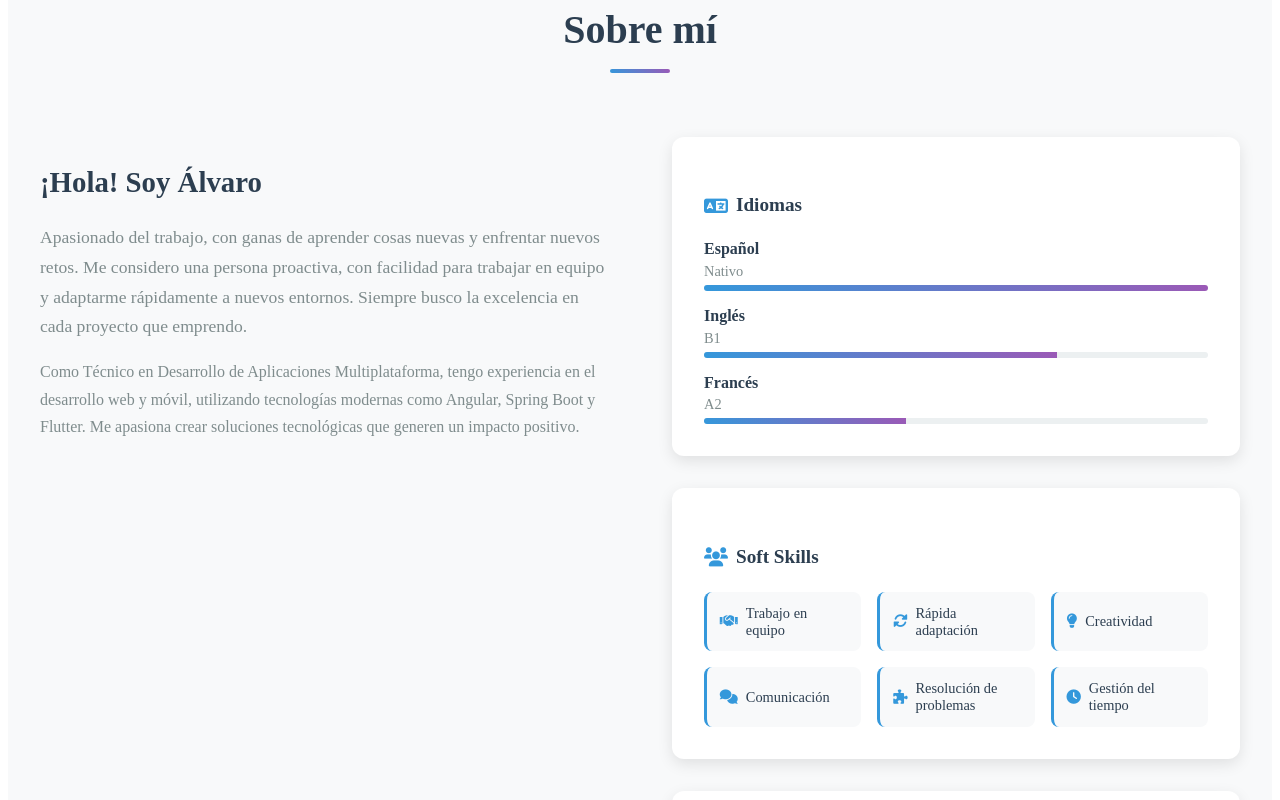
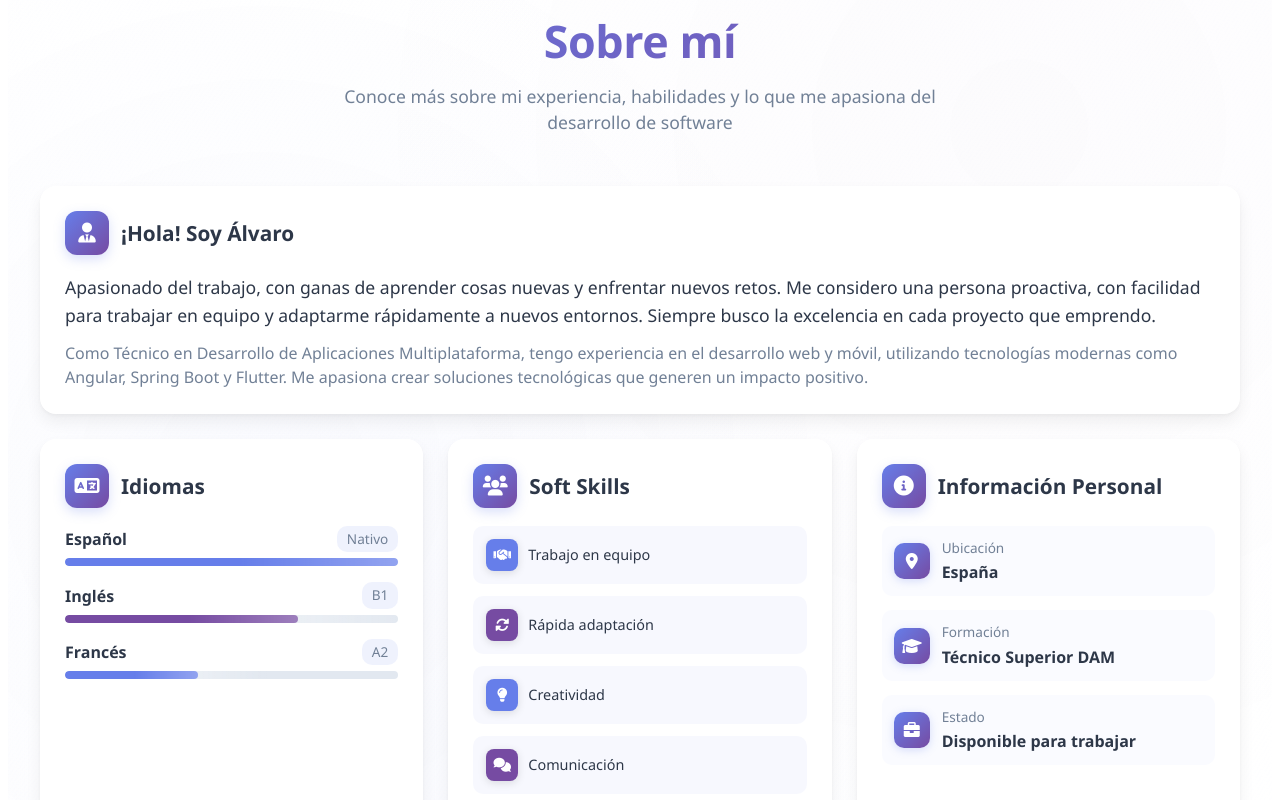
Before and after one commit to alvarocastilla05/Portafolios, an Angular app in the folder Portafolios/: page / in a window 1280 px wide. Shown: the part 2240-3040 px from the top of the page. Built offline with nearby package versions, Linux system fonts and the light colour scheme.

Commit message:
Sobre mi casi terminado

```diff
--- a/Portafolios/src/app/components/about/about.component.css
+++ b/Portafolios/src/app/components/about/about.component.css
@@ -1,266 +1,419 @@
-.about {
+/* About Section */
+.about-section {
+  min-height: 80vh;
   padding: 80px 0;
-  background: #f8f9fa;
+  background: #ffffff;
+  position: relative;
+  overflow: hidden;
 }
 
-.about-container {
+.about-section::before {
+  content: '';
+  position: absolute;
+  top: 0;
+  left: 0;
+  right: 0;
+  bottom: 0;
+  background:
+    radial-gradient(circle at 20% 50%, rgba(102, 126, 234, 0.03) 0%, transparent 50%),
+    radial-gradient(circle at 80% 20%, rgba(118, 75, 162, 0.02) 0%, transparent 50%),
+    radial-gradient(circle at 40% 80%, rgba(102, 126, 234, 0.025) 0%, transparent 50%);
+  pointer-events: none;
+}
+
+.about-section::after {
+  content: '';
+  position: absolute;
+  top: -50%;
+  left: -50%;
+  width: 200%;
+  height: 200%;
+  background: repeating-linear-gradient(
+    0deg,
+    transparent,
+    transparent 2px,
+    rgba(102, 126, 234, 0.005) 2px,
+    rgba(102, 126, 234, 0.005) 4px
+  );
+  animation: float 20s linear infinite;
+  pointer-events: none;
+}
+
+.container {
   max-width: 1200px;
   margin: 0 auto;
-  padding: 0 2rem;
+  padding: 0 20px;
+  position: relative;
+  z-index: 2;
 }
 
-.section-header {
+/* Header Styles */
+.about-header {
   text-align: center;
-  margin-bottom: 4rem;
+  margin-bottom: 50px;
+  animation: fadeInUp 0.8s ease-out;
 }
 
 .section-title {
-  font-size: 2.5rem;
-  color: #2c3e50;
-  margin-bottom: 1rem;
+  font-size: 2.8rem;
   font-weight: 700;
+  color: #2d3748;
+  margin-bottom: 12px;
+  background: linear-gradient(135deg, #667eea 0%, #764ba2 100%);
+  -webkit-background-clip: text;
+  -webkit-text-fill-color: transparent;
+  background-clip: text;
+  font-family: 'Segoe UI', 'Roboto', 'Arial', sans-serif;
+  letter-spacing: -0.01em;
 }
 
-.section-line {
-  width: 60px;
-  height: 4px;
-  background: linear-gradient(45deg, #3498db, #9b59b6);
+.section-subtitle {
+  font-size: 1.1rem;
+  color: #718096;
+  max-width: 600px;
   margin: 0 auto;
-  border-radius: 2px;
+  line-height: 1.5;
+  font-family: 'Segoe UI', 'Roboto', 'Arial', sans-serif;
+  font-weight: 400;
 }
 
+/* About Grid */
 .about-content {
   display: grid;
-  grid-template-columns: 1fr 1fr;
-  gap: 4rem;
-  margin-bottom: 3rem;
+  grid-template-columns: repeat(auto-fit, minmax(350px, 1fr));
+  gap: 25px;
+  margin-bottom: 30px;
 }
 
-.about-description h3 {
-  font-size: 1.8rem;
-  color: #2c3e50;
-  margin-bottom: 1.5rem;
+/* Card Styles */
+.about-card {
+  background: #ffffff;
+  border-radius: 16px;
+  padding: 24px;
+  box-shadow:
+    0 2px 4px rgba(0, 0, 0, 0.04),
+    0 8px 16px rgba(0, 0, 0, 0.06);
+  border: 1px solid rgba(255, 255, 255, 0.8);
+  position: relative;
+  overflow: hidden;
+  transition: all 0.3s cubic-bezier(0.4, 0, 0.2, 1);
+  animation: slideInUp 0.6s ease-out;
+}
+
+.about-card::before {
+  content: '';
+  position: absolute;
+  top: 0;
+  left: 0;
+  right: 0;
+  height: 3px;
+  background: linear-gradient(90deg, #667eea 0%, #764ba2 100%);
+  transform: scaleX(0);
+  transform-origin: left;
+  transition: transform 0.3s ease;
+}
+
+.about-card:hover {
+  transform: translateY(-4px);
+  box-shadow:
+    0 4px 8px rgba(0, 0, 0, 0.08),
+    0 12px 24px rgba(102, 126, 234, 0.12);
+}
+
+.about-card:hover::before {
+  transform: scaleX(1);
+}
+
+/* Card Header */
+.card-header {
+  display: flex;
+  align-items: center;
+  gap: 12px;
+  margin-bottom: 18px;
+}
+
+.card-icon {
+  width: 44px;
+  height: 44px;
+  border-radius: 12px;
+  background: linear-gradient(135deg, #667eea 0%, #764ba2 100%);
+  display: flex;
+  align-items: center;
+  justify-content: center;
+  color: white;
+  font-size: 20px;
+  box-shadow: 0 4px 12px rgba(102, 126, 234, 0.25);
+}
+
+.card-title {
+  font-size: 1.3rem;
   font-weight: 600;
+  color: #2d3748;
+  margin: 0;
+  font-family: 'Segoe UI', 'Roboto', 'Arial', sans-serif;
+}
+
+/* Card Content */
+.card-content {
+  color: #4a5568;
+  line-height: 1.5;
+}
+
+/* Introduction Card */
+.introduction-card {
+  grid-column: 1 / -1;
 }
 
 .main-description {
   font-size: 1.1rem;
-  line-height: 1.8;
-  color: #34495e;
-  margin-bottom: 1.5rem;
   font-weight: 500;
+  color: #2d3748;
+  margin-bottom: 12px;
+  line-height: 1.6;
+  font-family: 'Segoe UI', 'Roboto', 'Arial', sans-serif;
 }
 
-.about-description p {
-  line-height: 1.7;
-  color: #7f8c8d;
-  margin-bottom: 1rem;
+.secondary-description {
+  font-size: 1rem;
+  color: #718096;
+  line-height: 1.5;
+  margin: 0;
+  font-family: 'Segoe UI', 'Roboto', 'Arial', sans-serif;
 }
 
-.about-info {
+/* Languages */
+.languages-list {
   display: flex;
   flex-direction: column;
-  gap: 2rem;
-}
-
-.info-card {
-  background: white;
-  padding: 2rem;
-  border-radius: 12px;
-  box-shadow: 0 5px 15px rgba(0, 0, 0, 0.1);
-  transition: transform 0.3s ease, box-shadow 0.3s ease;
-}
-
-.info-card:hover {
-  transform: translateY(-5px);
-  box-shadow: 0 10px 25px rgba(0, 0, 0, 0.15);
-}
-
-.info-card h4 {
-  font-size: 1.2rem;
-  color: #2c3e50;
-  margin-bottom: 1.5rem;
-  display: flex;
-  align-items: center;
-  gap: 0.5rem;
-}
-
-.info-card h4 i {
-  color: #3498db;
-}
-
-/* Idiomas */
-.language-list {
-  display: flex;
-  flex-direction: column;
-  gap: 1rem;
+  gap: 16px;
 }
 
 .language-item {
+  position: relative;
+}
+
+.language-info {
   display: flex;
-  flex-direction: column;
-  gap: 0.3rem;
+  justify-content: space-between;
+  align-items: center;
+  margin-bottom: 6px;
 }
 
 .language-name {
   font-weight: 600;
-  color: #2c3e50;
+  color: #2d3748;
+  font-size: 1rem;
+  font-family: 'Segoe UI', 'Roboto', 'Arial', sans-serif;
 }
 
 .language-level {
-  font-size: 0.9rem;
-  color: #7f8c8d;
+  font-weight: 500;
+  color: #718096;
+  background: rgba(102, 126, 234, 0.1);
+  padding: 3px 10px;
+  border-radius: 10px;
+  font-size: 0.85rem;
+  font-family: 'Segoe UI', 'Roboto', 'Arial', sans-serif;
 }
 
 .language-bar {
-  width: 100%;
-  height: 6px;
-  background: #ecf0f1;
-  border-radius: 3px;
+  height: 8px;
+  background: #e2e8f0;
+  border-radius: 4px;
   overflow: hidden;
+  position: relative;
 }
 
 .language-progress {
   height: 100%;
-  background: linear-gradient(45deg, #3498db, #9b59b6);
-  transition: width 0.8s ease;
+  background: var(--progress-color, #667eea);
+  border-radius: 4px;
+  transition: width 1s ease-out;
+  position: relative;
+}
+
+.language-progress::after {
+  content: '';
+  position: absolute;
+  top: 0;
+  left: 0;
+  right: 0;
+  bottom: 0;
+  background: linear-gradient(90deg, transparent, rgba(255,255,255,0.3), transparent);
+  animation: shimmer 2s infinite;
 }
 
 /* Soft Skills */
-.skills-grid {
+.soft-skills-grid {
   display: grid;
-  grid-template-columns: repeat(auto-fit, minmax(150px, 1fr));
-  gap: 1rem;
+  grid-template-columns: repeat(auto-fit, minmax(180px, 1fr));
+  gap: 12px;
 }
 
-.skill-tag {
+.soft-skill-item {
   display: flex;
   align-items: center;
-  gap: 0.5rem;
-  padding: 0.8rem;
-  background: #f8f9fa;
-  border-radius: 8px;
-  border-left: 3px solid #3498db;
+  gap: 10px;
+  padding: 12px;
+  background: rgba(102, 126, 234, 0.05);
+  border-radius: 10px;
   transition: all 0.3s ease;
+  border: 1px solid transparent;
 }
 
-.skill-tag:hover {
-  background: #e3f2fd;
-  transform: translateX(5px);
+.soft-skill-item:hover {
+  background: rgba(102, 126, 234, 0.1);
+  border-color: var(--skill-color);
+  transform: translateY(-1px);
 }
 
-.skill-tag i {
-  color: #3498db;
-  font-size: 0.9rem;
+.soft-skill-item .skill-icon {
+  width: 32px;
+  height: 32px;
+  border-radius: 8px;
+  background: var(--skill-color);
+  color: white;
+  display: flex;
+  align-items: center;
+  justify-content: center;
+  font-size: 14px;
+  box-shadow: 0 2px 8px rgba(0,0,0,0.12);
 }
 
-.skill-tag span {
+.skill-name {
+  font-weight: 500;
+  color: #2d3748;
   font-size: 0.9rem;
-  color: #2c3e50;
-  font-weight: 500;
+  font-family: 'Segoe UI', 'Roboto', 'Arial', sans-serif;
 }
 
-/* Información personal */
-.personal-info {
+/* Personal Info */
+.personal-info-list {
   display: flex;
   flex-direction: column;
-  gap: 1rem;
+  gap: 14px;
 }
 
 .info-item {
   display: flex;
-  justify-content: space-between;
   align-items: center;
-  padding: 0.5rem 0;
-  border-bottom: 1px solid #ecf0f1;
+  gap: 12px;
+  padding: 12px;
+  background: rgba(102, 126, 234, 0.03);
+  border-radius: 10px;
+  transition: all 0.3s ease;
 }
 
-.info-item:last-child {
-  border-bottom: none;
+.info-item:hover {
+  background: rgba(102, 126, 234, 0.08);
+  transform: translateX(2px);
+}
+
+.info-icon {
+  width: 36px;
+  height: 36px;
+  border-radius: 10px;
+  background: linear-gradient(135deg, #667eea 0%, #764ba2 100%);
+  color: white;
+  display: flex;
+  align-items: center;
+  justify-content: center;
+  font-size: 16px;
+  box-shadow: 0 2px 8px rgba(102, 126, 234, 0.25);
+}
+
+.info-content {
+  display: flex;
+  flex-direction: column;
+  gap: 2px;
 }
 
 .info-label {
-  font-weight: 600;
-  color: #2c3e50;
+  font-weight: 500;
+  color: #718096;
+  font-size: 0.85rem;
+  font-family: 'Segoe UI', 'Roboto', 'Arial', sans-serif;
 }
 
 .info-value {
-  color: #7f8c8d;
+  font-weight: 600;
+  color: #2d3748;
+  font-size: 1rem;
+  font-family: 'Segoe UI', 'Roboto', 'Arial', sans-serif;
 }
 
-/* Call to action */
-.about-cta {
-  display: flex;
-  justify-content: center;
-  gap: 1rem;
-  margin-top: 2rem;
+/* Animations */
+@keyframes float {
+  0% { transform: rotate(0deg); }
+  100% { transform: rotate(360deg); }
 }
 
-.btn {
-  padding: 12px 30px;
-  border-radius: 30px;
-  text-decoration: none;
-  font-weight: 600;
-  transition: all 0.3s ease;
-  display: inline-flex;
-  align-items: center;
-  gap: 0.5rem;
+@keyframes fadeInUp {
+  from {
+    opacity: 0;
+    transform: translateY(20px);
+  }
+  to {
+    opacity: 1;
+    transform: translateY(0);
+  }
 }
 
-.btn-primary {
-  background: #3498db;
-  color: white;
-  border: 2px solid #3498db;
+@keyframes slideInUp {
+  from {
+    opacity: 0;
+    transform: translateY(30px);
+  }
+  to {
+    opacity: 1;
+    transform: translateY(0);
+  }
 }
 
-.btn-primary:hover {
-  background: #2980b9;
-  border-color: #2980b9;
-  transform: translateY(-2px);
-  box-shadow: 0 5px 15px rgba(52, 152, 219, 0.3);
-}
-
-.btn-outline {
-  background: transparent;
-  color: #3498db;
-  border: 2px solid #3498db;
-}
-
-.btn-outline:hover {
-  background: #3498db;
-  color: white;
-  transform: translateY(-2px);
-  box-shadow: 0 5px 15px rgba(52, 152, 219, 0.3);
+@keyframes shimmer {
+  0% { transform: translateX(-100%); }
+  100% { transform: translateX(100%); }
 }
 
 /* Responsive */
 @media (max-width: 768px) {
-  .about-content {
-    grid-template-columns: 1fr;
-    gap: 2rem;
+  .about-section {
+    padding: 60px 0;
+  }
+
+  .container {
+    padding: 0 16px;
   }
 
   .section-title {
-    font-size: 2rem;
+    font-size: 2.2rem;
   }
 
-  .skills-grid {
-    grid-template-columns: 1fr;
+  .section-subtitle {
+    font-size: 1rem;
   }
 
-  .about-cta {
-    flex-direction: column;
-    align-items: center;
+  .about-content {
+    grid-template-columns: 1fr;
+    gap: 20px;
   }
 
-  .btn {
-    width: 200px;
-    justify-content: center;
+  .about-card {
+    padding: 20px;
   }
 
-  .info-item {
-    flex-direction: column;
-    align-items: flex-start;
-    gap: 0.3rem;
+  .soft-skills-grid {
+    grid-template-columns: 1fr;
+    gap: 10px;
+  }
+
+  .card-icon {
+    width: 40px;
+    height: 40px;
+    font-size: 18px;
+  }
+
+  .card-title {
+    font-size: 1.2rem;
   }
 }
--- a/Portafolios/src/app/components/about/about.component.html
+++ b/Portafolios/src/app/components/about/about.component.html
@@ -1,116 +1,168 @@
-<section class="about" id="about">
-  <div class="about-container">
-    <div class="section-header">
+<section class="about-section" id="about">
+  <div class="container">
+    <!-- Header -->
+    <div class="about-header">
       <h2 class="section-title">Sobre mí</h2>
-      <div class="section-line"></div>
+      <p class="section-subtitle">
+        Conoce más sobre mi experiencia, habilidades y lo que me apasiona del desarrollo de software
+      </p>
     </div>
 
+    <!-- About Content -->
     <div class="about-content">
-      <!-- Descripción personal -->
-      <div class="about-description">
-        <h3>¡Hola! Soy Álvaro</h3>
+      <!-- Introduction Card -->
+      <div class="about-card introduction-card">
+        <div class="card-header">
+          <div class="card-icon">
+            <i class="fas fa-user-tie"></i>
+          </div>
+          <h3 class="card-title">¡Hola! Soy Álvaro</h3>
+        </div>
+        <div class="card-content">
           <p class="main-description">
             Apasionado del trabajo, con ganas de aprender cosas nuevas y enfrentar nuevos retos.
             Me considero una persona proactiva, con facilidad para trabajar en equipo y adaptarme
             rápidamente a nuevos entornos. Siempre busco la excelencia en cada proyecto que emprendo.
           </p>
-        <p>
+          <p class="secondary-description">
             Como Técnico en Desarrollo de Aplicaciones Multiplataforma, tengo experiencia en el
             desarrollo web y móvil, utilizando tecnologías modernas como Angular, Spring Boot y Flutter.
             Me apasiona crear soluciones tecnológicas que generen un impacto positivo.
           </p>
         </div>
+      </div>
 
-      <!-- Información adicional -->
-      <div class="about-info">
-        <!-- Idiomas -->
-        <div class="info-card">
-          <h4><i class="fas fa-language"></i> Idiomas</h4>
-          <div class="language-list">
+      <!-- Languages Card -->
+      <div class="about-card languages-card">
+        <div class="card-header">
+          <div class="card-icon">
+            <i class="fas fa-language"></i>
+          </div>
+          <h3 class="card-title">Idiomas</h3>
+        </div>
+        <div class="card-content">
+          <div class="languages-list">
             <div class="language-item">
+              <div class="language-info">
                 <span class="language-name">Español</span>
                 <span class="language-level">Nativo</span>
+              </div>
               <div class="language-bar">
-                <div class="language-progress" style="width: 100%"></div>
+                <div class="language-progress" style="width: 100%; --progress-color: #667eea"></div>
               </div>
             </div>
             <div class="language-item">
+              <div class="language-info">
                 <span class="language-name">Inglés</span>
                 <span class="language-level">B1</span>
+              </div>
               <div class="language-bar">
-                <div class="language-progress" style="width: 70%"></div>
+                <div class="language-progress" style="width: 70%; --progress-color: #764ba2"></div>
               </div>
             </div>
             <div class="language-item">
+              <div class="language-info">
                 <span class="language-name">Francés</span>
                 <span class="language-level">A2</span>
+              </div>
               <div class="language-bar">
-                <div class="language-progress" style="width: 40%"></div>
+                <div class="language-progress" style="width: 40%; --progress-color: #667eea"></div>
+              </div>
             </div>
           </div>
         </div>
       </div>
 
-        <!-- Soft Skills -->
-        <div class="info-card">
-          <h4><i class="fas fa-users"></i> Soft Skills</h4>
-          <div class="skills-grid">
-            <div class="skill-tag">
+      <!-- Soft Skills Card -->
+      <div class="about-card skills-card">
+        <div class="card-header">
+          <div class="card-icon">
+            <i class="fas fa-users"></i>
+          </div>
+          <h3 class="card-title">Soft Skills</h3>
+        </div>
+        <div class="card-content">
+          <div class="soft-skills-grid">
+            <div class="soft-skill-item" style="--skill-color: #667eea">
+              <div class="skill-icon">
                 <i class="fas fa-handshake"></i>
-              <span>Trabajo en equipo</span>
               </div>
-            <div class="skill-tag">
+              <span class="skill-name">Trabajo en equipo</span>
+            </div>
+            <div class="soft-skill-item" style="--skill-color: #764ba2">
+              <div class="skill-icon">
                 <i class="fas fa-sync-alt"></i>
-              <span>Rápida adaptación</span>
               </div>
-            <div class="skill-tag">
+              <span class="skill-name">Rápida adaptación</span>
+            </div>
+            <div class="soft-skill-item" style="--skill-color: #667eea">
+              <div class="skill-icon">
                 <i class="fas fa-lightbulb"></i>
-              <span>Creatividad</span>
               </div>
-            <div class="skill-tag">
+              <span class="skill-name">Creatividad</span>
+            </div>
+            <div class="soft-skill-item" style="--skill-color: #764ba2">
+              <div class="skill-icon">
                 <i class="fas fa-comments"></i>
-              <span>Comunicación</span>
               </div>
-            <div class="skill-tag">
+              <span class="skill-name">Comunicación</span>
+            </div>
+            <div class="soft-skill-item" style="--skill-color: #667eea">
+              <div class="skill-icon">
                 <i class="fas fa-puzzle-piece"></i>
-              <span>Resolución de problemas</span>
               </div>
-            <div class="skill-tag">
+              <span class="skill-name">Resolución de problemas</span>
+            </div>
+            <div class="soft-skill-item" style="--skill-color: #764ba2">
+              <div class="skill-icon">
                 <i class="fas fa-clock"></i>
-              <span>Gestión del tiempo</span>
+              </div>
+              <span class="skill-name">Gestión del tiempo</span>
+            </div>
           </div>
         </div>
       </div>
 
-        <!-- Datos personales -->
-        <div class="info-card">
-          <h4><i class="fas fa-user"></i> Información</h4>
-          <div class="personal-info">
+      <!-- Personal Info Card -->
+      <div class="about-card info-card">
+        <div class="card-header">
+          <div class="card-icon">
+            <i class="fas fa-info-circle"></i>
+          </div>
+          <h3 class="card-title">Información Personal</h3>
+        </div>
+        <div class="card-content">
+          <div class="personal-info-list">
             <div class="info-item">
-              <span class="info-label">Ubicación:</span>
+              <div class="info-icon">
+                <i class="fas fa-map-marker-alt"></i>
+              </div>
+              <div class="info-content">
+                <span class="info-label">Ubicación</span>
                 <span class="info-value">España</span>
               </div>
+            </div>
             <div class="info-item">
-              <span class="info-label">Formación:</span>
+              <div class="info-icon">
+                <i class="fas fa-graduation-cap"></i>
+              </div>
+              <div class="info-content">
+                <span class="info-label">Formación</span>
                 <span class="info-value">Técnico Superior DAM</span>
               </div>
+            </div>
             <div class="info-item">
-              <span class="info-label">Estado:</span>
+              <div class="info-icon">
+                <i class="fas fa-briefcase"></i>
+              </div>
+              <div class="info-content">
+                <span class="info-label">Estado</span>
                 <span class="info-value">Disponible para trabajar</span>
               </div>
             </div>
           </div>
         </div>
       </div>
-
-    <!-- Call to action -->
-    <div class="about-cta">
-      <a href="assets/cv/alvaro-castilla-cv.pdf" target="_blank" class="btn btn-outline">
-        <i class="fas fa-download"></i> Descargar CV
-      </a>
-      <a href="#contact" class="btn btn-primary">
-        <i class="fas fa-envelope"></i> Contactar
-      </a>
     </div>
   </div>
 </section>
```
Lines whose indentation alone changed are shown as unchanged.
